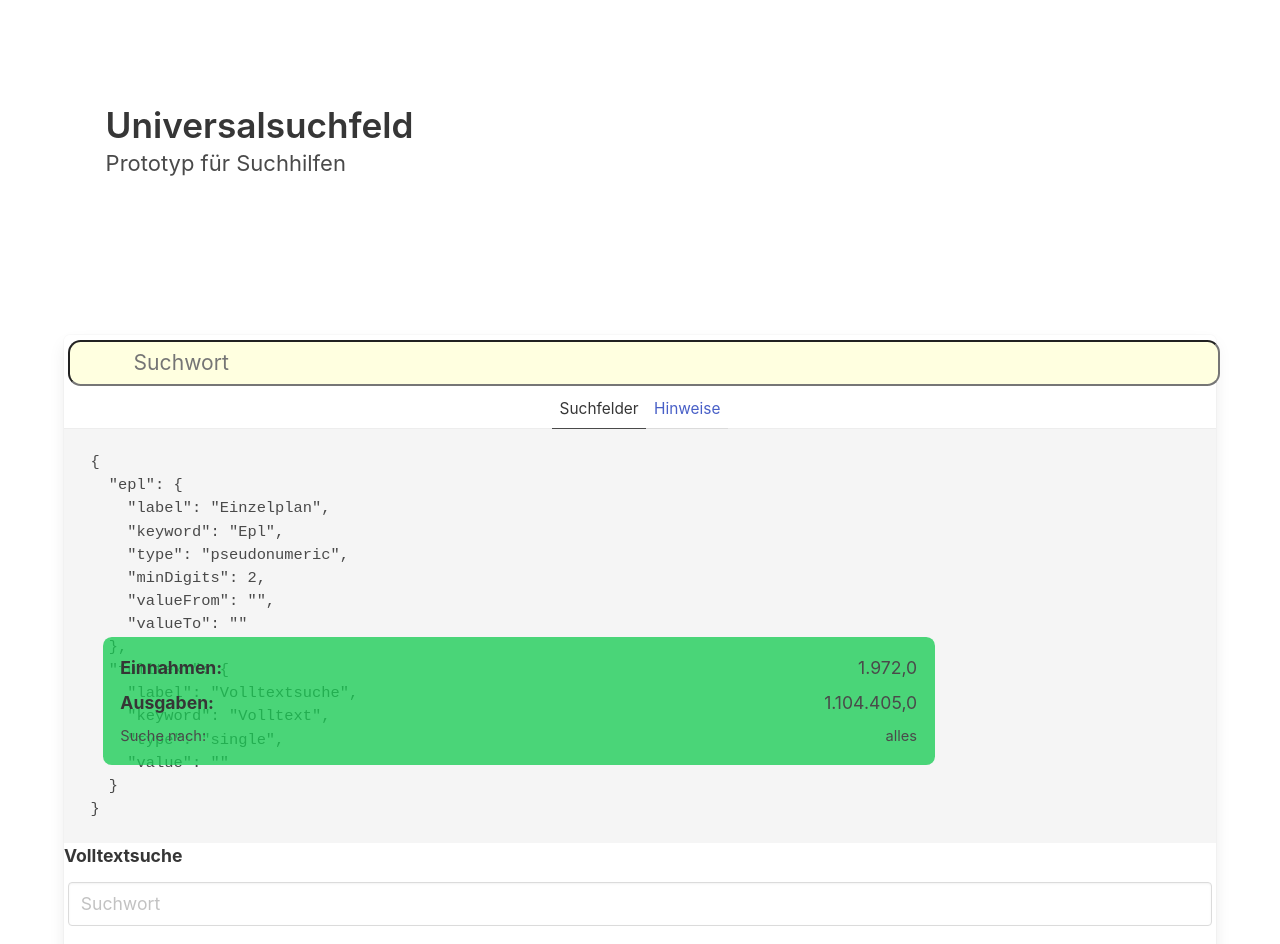
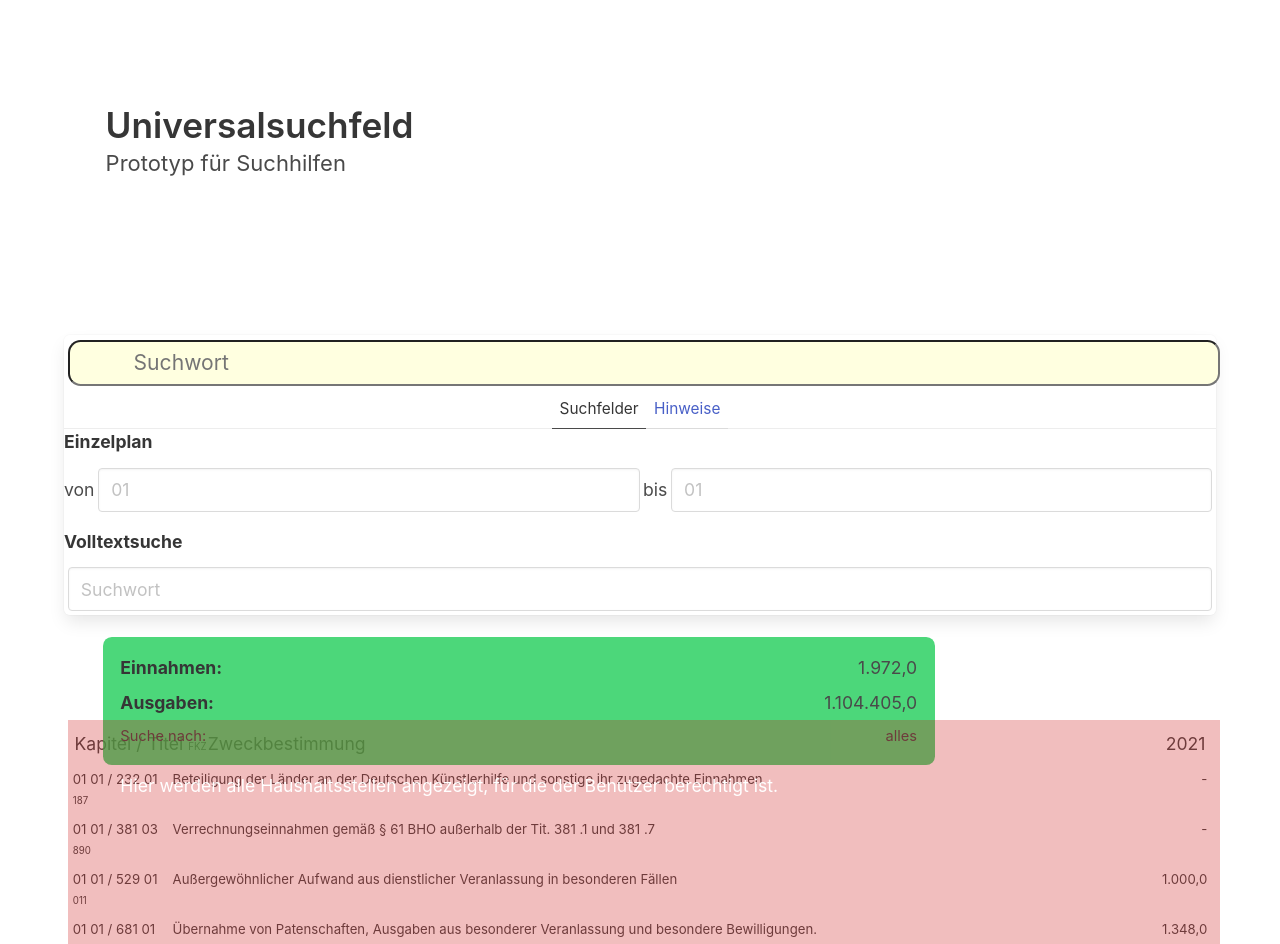
Before and after one commit to fritzminor/schnellsuchfeldbhh, a React (Create React App) app: page / in a window 1280 px wide. Shown: the top 944 px of the page. Built offline with nearby package versions, Linux system fonts and the light colour scheme; some icons are missing.

Commit message:
Refactored SearchFields to use SearchFieldsData (started)

```diff
--- a/src/eingabehilfe/EingabeHilfeContainer.tsx
+++ b/src/eingabehilfe/EingabeHilfeContainer.tsx
@@ -54,7 +54,7 @@ export function EingabeHilfeContainer({
   }
 
   return (
-    <nav class="panel">
+    <nav className="panel">
       <div className="container eingabeHilfeContainer">
         <div className="inputfieldcontainer  ">
           <Search24 className="searchIcon" />
--- a/src/eingabehilfe/searchfields/SearchFieldsContainer.tsx
+++ b/src/eingabehilfe/searchfields/SearchFieldsContainer.tsx
@@ -10,16 +10,23 @@ type SearchFieldsContainerProps = {
 export function SearchFieldsContainer({
   setSearchExpression,
   searchFieldsData
-}: SearchFieldsContainerProps): JSX.Element {
-  //eslint-disable-line no-undef
-  const fieldKeys = searchFieldsData.positive;
+}: //eslint-disable-next-line no-undef
+SearchFieldsContainerProps): JSX.Element {
+  const fieldKeys: (keyof SearchFieldsData["positive"])[] = [
+    "epl",
+    "fulltext"
+  ];
   return (
     <div className="container searchfields">
-      <pre>
-        {JSON.stringify(fieldKeys, undefined, "  ")}
-      </pre>
-      <div className="field">
-        <label className="label">Volltextsuche</label>
+      {fieldKeys.map((key) => {
+        const fieldData = searchFieldsData.positive[key];
+        if (fieldData) {
+          if (fieldData.type === "single")
+            return (
+              <div className="field" key={key}>
+                <label className="label">
+                  {fieldData.label}
+                </label>
                 <div className="control">
                   <input
                     className="input"
@@ -27,14 +34,20 @@ export function SearchFieldsContainer({
                     placeholder="Suchwort"
                     onChange={(ev) => {
                       setSearchExpression(
+                        // eslint-disable-next-line @typescript-eslint/no-use-before-define
                         fulltextExpression(ev.target.value)
                       );
                     }}
                   />
                 </div>
               </div>
-      <div className="field">
-        <label className="label">Epl</label>
+            );
+          else
+            return (
+              <div key={key} className="field">
+                <label className="label">
+                  {fieldData.label}
+                </label>
                 <div className="control">
                   <div className="fieldprefix">von</div>
                   <input
@@ -50,6 +63,9 @@ export function SearchFieldsContainer({
                   />
                 </div>
               </div>
+            );
+        } else return <></>;
+      })}
     </div>
   );
 }
```
Also changed, not shown: src/App.tsx (+5 -4 lines), src/store/Store.ts (+6 -3 lines). Lines whose indentation alone changed are shown as unchanged.
